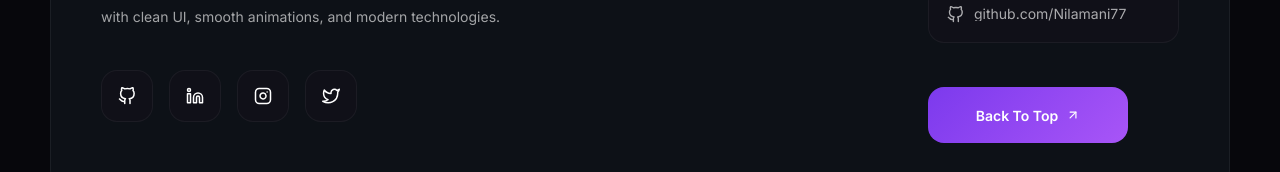
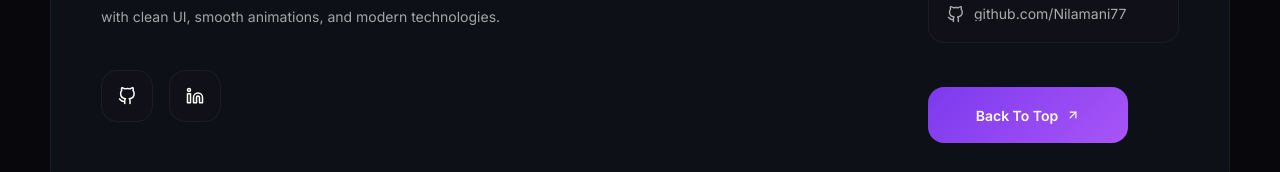
Before and after one commit to Nilamani77/my_portfolio, a React (Vite) app: page / in a window 1280 px wide. Shown: the part 11606-11778 px from the top of the page. Built offline with nearby package versions, Linux system fonts and the light colour scheme.

Commit message:
Clean up footer social links
Removed unused social media links and updated LinkedIn link.

```diff
--- a/src/components/Footer.jsx
+++ b/src/components/Footer.jsx
@@ -71,14 +71,8 @@
               <a href="https://github.com/Nilamani77" target="_blank" rel="noopener noreferrer">
                 <FiGithub />
               </a>
-              <a href="#">
+              <a href="https://www.linkedin.com/in/nilamani-kundu-8924bb259/">
                 <FiLinkedin />
-              </a>
-              <a href="#">
-                <FiInstagram />
-              </a>
-              <a href="#">
-                <FiTwitter />
               </a>
             </div>
           </div>
```
